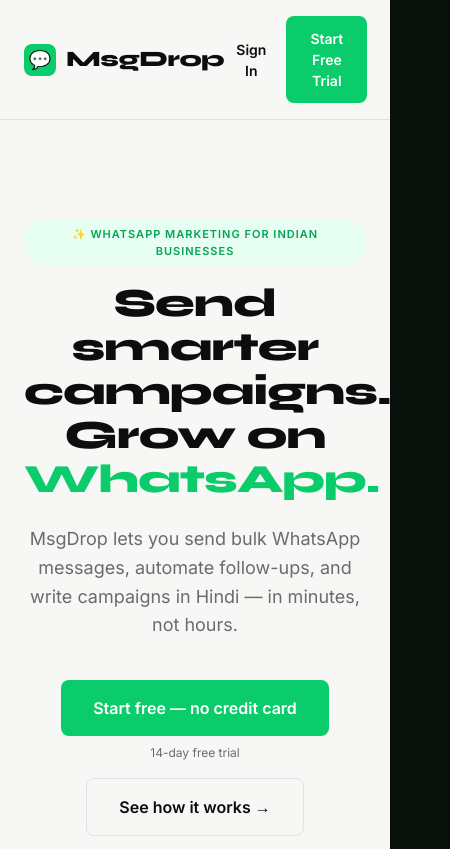
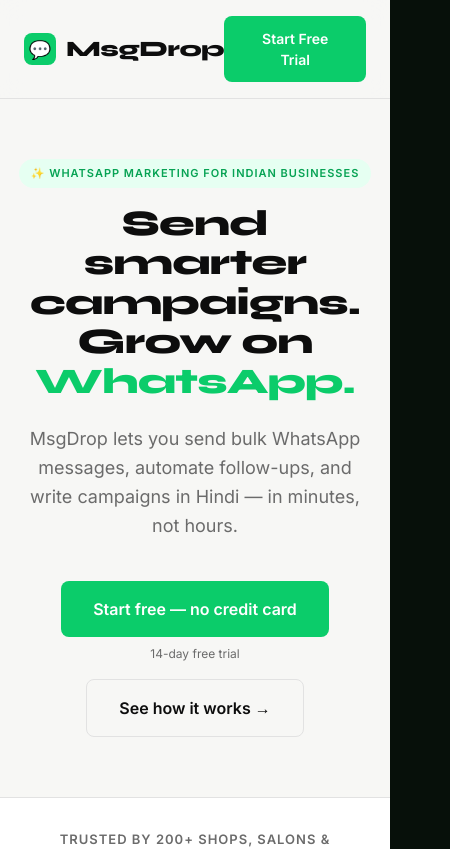
Before and after one commit to webgurdians/msgdrop, a React (Vite) app in the folder frontend/: page / in a window 390 px wide. Shown: the top 849 px of the page, 450 px wide, since content can reach past the window. Built offline with nearby package versions, Linux system fonts and the light colour scheme.

Commit message:
Fix mobile responsive CSS layout for Landing page

```diff
--- a/frontend/src/pages/Landing.tsx
+++ b/frontend/src/pages/Landing.tsx
@@ -31,7 +31,7 @@
   };
 
   return (
-    <div style={{ background: C.surface, color: C.ink, fontFamily: "'Inter', sans-serif", minHeight: "100vh" }}>
+    <div style={{ background: C.surface, color: C.ink, fontFamily: "'Inter', sans-serif", minHeight: "100vh", overflowX: 'hidden' }}>
       <style>{`
         @import url('https://fonts.googleapis.com/css2?family=Syne:wght@400;600;700;800&family=Inter:wght@300;400;500;600&display=swap');
         h1, h2, h3, h4, .font-display { font-family: 'Syne', sans-serif; letter-spacing: -0.02em; }
@@ -48,8 +48,11 @@
         .md-flex { display: flex; gap: 8px; }
         @media (max-width: 768px) {
           .mobile-col { flex-direction: column !important; }
-          .hero-h1 { font-size: 40px !important; }
-          .md-flex { display: none !important; }
+          .hero-h1 { font-size: 36px !important; }
+          .md-flex, .hide-mobile { display: none !important; }
+          .pricing-growth { transform: none !important; border: 2px solid #0BCC6A !important; box-shadow: none !important; }
+          .cta-h2 { font-size: 32px !important; }
+          .section { padding: 60px 16px !important; }
         }
       `}</style>
 
@@ -66,7 +69,7 @@
               <button className="btn-nav" onClick={() => scrollTo('how-it-works')}>How it works</button>
               <button className="btn-nav" onClick={() => scrollTo('pricing')}>Pricing</button>
             </div>
-            <button className="btn-nav" onClick={navToLogin} style={{ fontWeight: 600 }}>Sign In</button>
+            <button className="btn-nav hide-mobile" onClick={navToLogin} style={{ fontWeight: 600 }}>Sign In</button>
             <button className="btn-primary" onClick={navToLogin}>Start Free Trial</button>
           </div>
         </div>
@@ -216,7 +219,7 @@
             </div>
 
             {/* Growth */}
-            <div style={{ flex: 1.1, background: C.ink, color: C.white, border: `1px solid ${C.inkLight}`, borderRadius: 20, padding: 32, display: "flex", flexDirection: "column", transform: "scale(1.05)", boxShadow: "0 20px 40px rgba(0,0,0,0.1)" }}>
+            <div className="pricing-growth" style={{ flex: 1.1, background: C.ink, color: C.white, border: `1px solid ${C.inkLight}`, borderRadius: 20, padding: 32, display: "flex", flexDirection: "column", transform: "scale(1.05)", boxShadow: "0 20px 40px rgba(0,0,0,0.1)" }}>
               <div style={{ background: C.green, color: "white", fontSize: 11, fontWeight: 800, textTransform: "uppercase", letterSpacing: 1, padding: "4px 12px", borderRadius: 20, width: "fit-content", marginBottom: 16 }}>Most Popular</div>
               <h3 className="font-display" style={{ fontSize: 24, fontWeight: 700, marginBottom: 8 }}>Growth</h3>
               <p style={{ color: "rgba(255,255,255,0.6)", fontSize: 14, marginBottom: 24 }}>For growing Indian SMBs.</p>
@@ -289,7 +292,7 @@
       {/* Final CTA */}
       <section style={{ background: C.ink, color: "white", padding: "100px 24px", textAlign: "center" }}>
         <div style={{ maxWidth: 800, margin: "0 auto" }}>
-          <h2 className="font-display" style={{ fontSize: 48, fontWeight: 800, marginBottom: 24, lineHeight: 1.1 }}>
+          <h2 className="cta-h2 font-display" style={{ fontSize: 48, fontWeight: 800, marginBottom: 24, lineHeight: 1.1 }}>
             Your customers are on WhatsApp. <br/>Are you?
           </h2>
           <p style={{ fontSize: 18, color: "rgba(255,255,255,0.6)", marginBottom: 40 }}>Join 200+ Indian businesses using MsgDrop.</p>
```
